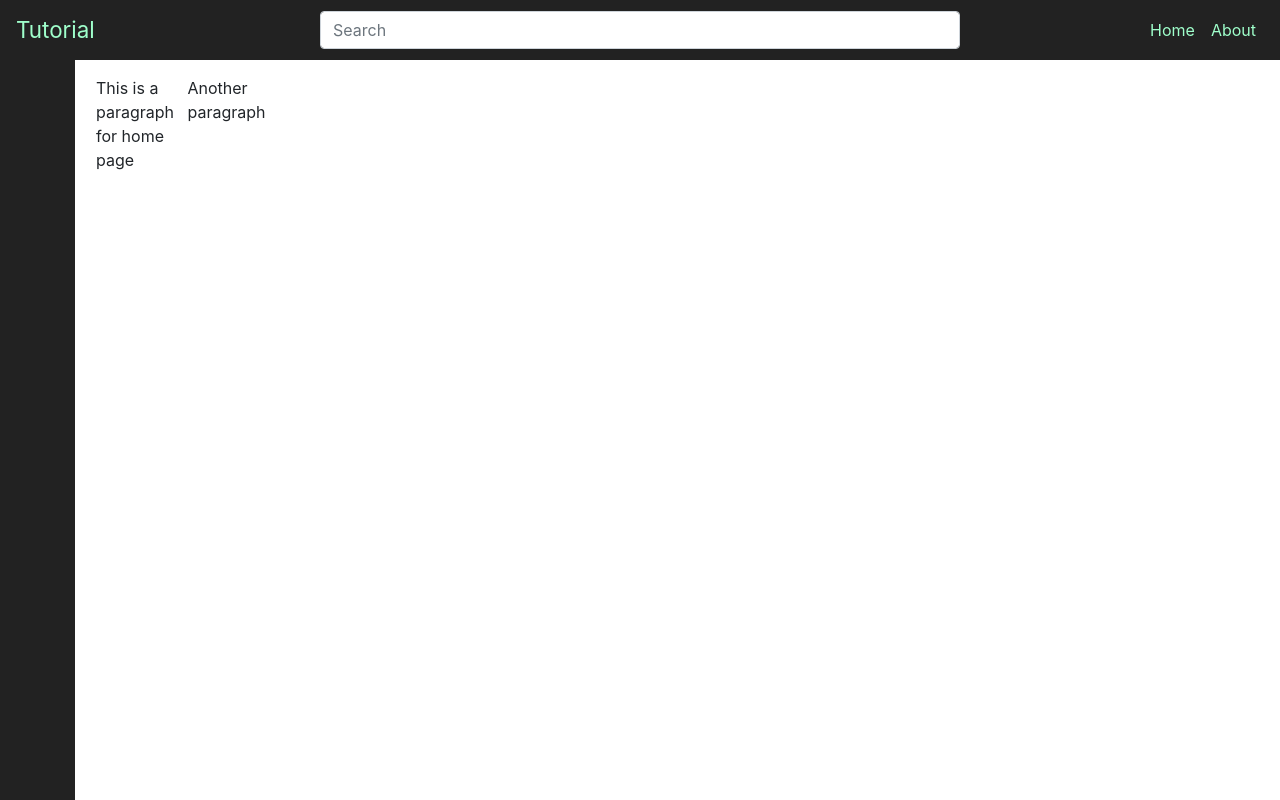
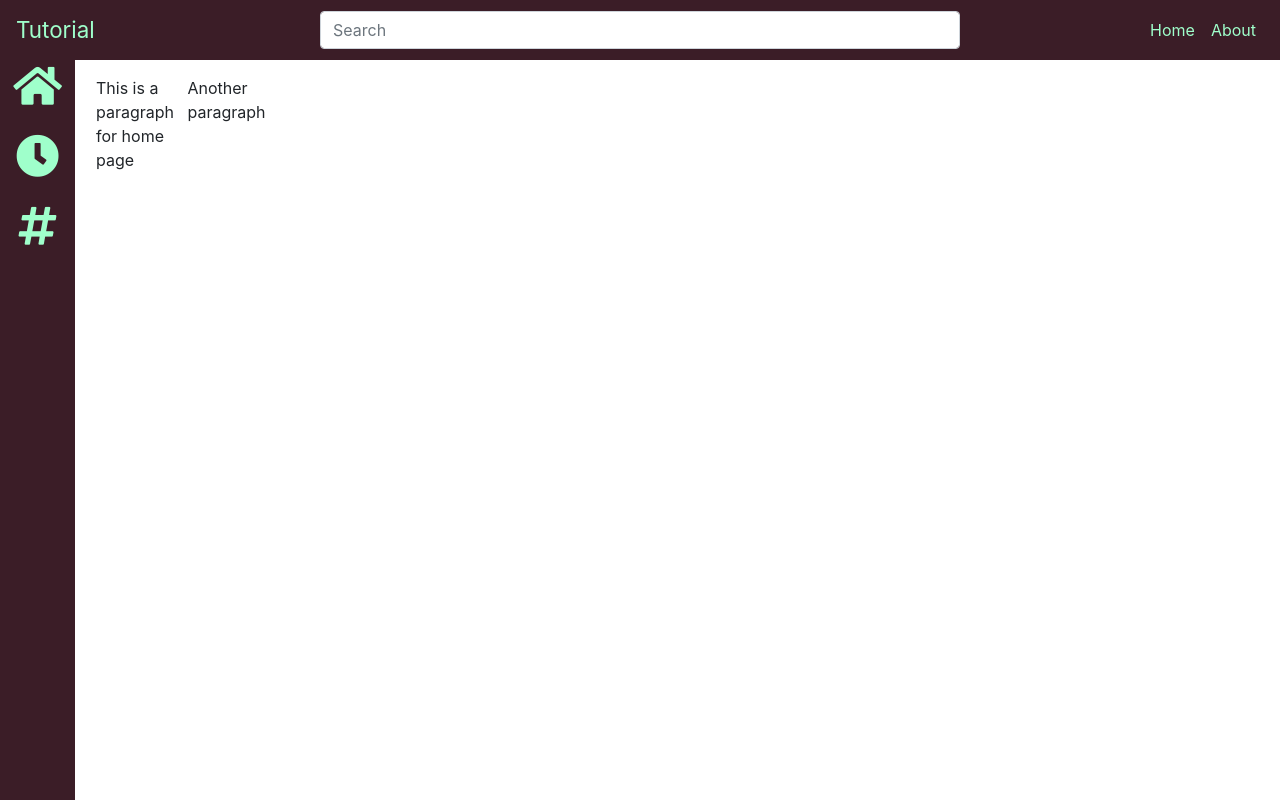
Before and after one commit to coronel08/react-navbar, a React (Create React App) app: page / in a window 1280 px wide. Built offline with nearby package versions, Linux system fonts and the light colour scheme.

Commit message:
add state and icons to sidebar nav

```diff
--- a/src/components/NavigationBar.js
+++ b/src/components/NavigationBar.js
@@ -3,7 +3,7 @@ import { Nav, Navbar, Form, FormControl} from 'react-bootstrap';
 import styled from 'styled-components';
 
 const Styles = styled.div `
-    .navbar { background-color: #222; }
+    .navbar { background-color: #3B1D27; }
     a, .navbar-nav, .navbar-light .nav-link {
         color: #9FFFCB;
         &:hover { color: white; }
@@ -17,6 +17,9 @@ const Styles = styled.div `
         position: absolute !important;
         left: 25%;
         right: 25%;
+    }
+    .ml-auto{
+        background-color: #3B1D27;
     }
 `;
 
--- a/src/components/Sidebar.js
+++ b/src/components/Sidebar.js
@@ -1,5 +1,6 @@
 import React from 'react';
-import styled from "styled-components";
+import styled, { css } from "styled-components";
+import { BrowserRouter as Router, Route, Link, withRouter } from "react-router-dom";
 
 /* The bar that goes dowm the screen*/
 const StyledSideNav = styled.div `
@@ -8,23 +9,109 @@ const StyledSideNav = styled.div `
     width: 75px;
     z-index: 1; /* stay on top of everything */
     top: 3.4em; /* stay on top */
-    background-color: #222;
+    background-color: #3B1D27;
     overflow-x: hidden; /* Disable horizontal scroll */
     padding-top: 10px;
 `;
 
 class SideNav extends React.Component {
+    constructor(props) {
+        super(props);
+        this.state = {
+            activepath: '/',
+            items: [
+                {
+                    path: '/', /* Path used as id to check which NavItem is active*/
+                    name: 'Home',
+                    css: 'fa fa-fw fa-home',
+                    key: 1 /* Key required or else error*/
+                },
+                {
+                    path: '/about',
+                    name: 'About',
+                    css: 'fa fa-fw fa-clock',
+                    key: 2
+                },
+                {
+                    path: '/NoMatch',
+                    name: 'NoMatch',
+                    css: 'fas fa-hashtag',
+                    key: 3
+                },
+            ]
+        }
+    }
+
+    onItemClick = (path) => {
+        this.setState({ activepath:path }) /* Sets activepath, causes rerender to change CSS*/
+    }
+
     render() {
+        const {items, activePath} = this.state;
         return (
-            <StyledSideNav></StyledSideNav>
+            <StyledSideNav>
+                {
+                    items.map((item) => {
+                    return (
+                        <NavItem
+                            path={item.path}
+                            name={item.name}
+                            css={item.css}
+                            onItemClick={this.onItemClick}
+                            active={item.path === activePath}
+                            key={item.key}
+                        />
+                    );
+                    })
+                }
+            </StyledSideNav>
         );
     }
 }
 
+const RouterSideNav = withRouter(SideNav);
+
+const StyledNavItem = styled.div `
+    height: 70px;
+    width: 75px; /* same as SideNav */
+    text-align: center; /* Aligns <a> inside of NavIcon div*/
+    margin-bottom: 0;
+    a {
+        font-size: 2.7em;
+        color: ${(props) => props.active ? "white": "#9FFFCB"};
+        :hover {
+            opacity: 0.7;
+            text-decoration: none;
+        }
+    }
+`;
+
+class NavItem extends React.Component {
+    handleClick = () => {
+        const { path, onItemClick } = this.props;
+        onItemClick(path);
+    }
+
+    render() {
+        const {active} = this.props;
+        return (
+            <StyledNavItem active={active}>
+                <Link to={this.props.path} className={this.props.css} onClick={this.handleClick}>
+                    <NavIcon></NavIcon>
+                </Link>
+            </StyledNavItem>
+        );
+    }
+}
+
+const NavIcon = styled.div `
+
+`;
+
 export default class Sidebar extends React.Component {
     render() {
         return (
-            <SideNav></SideNav>
+            <RouterSideNav></RouterSideNav>
         );
     }
 }
```
Also changed, not shown: 1 other file (tests, documents, lock files or other folders).
